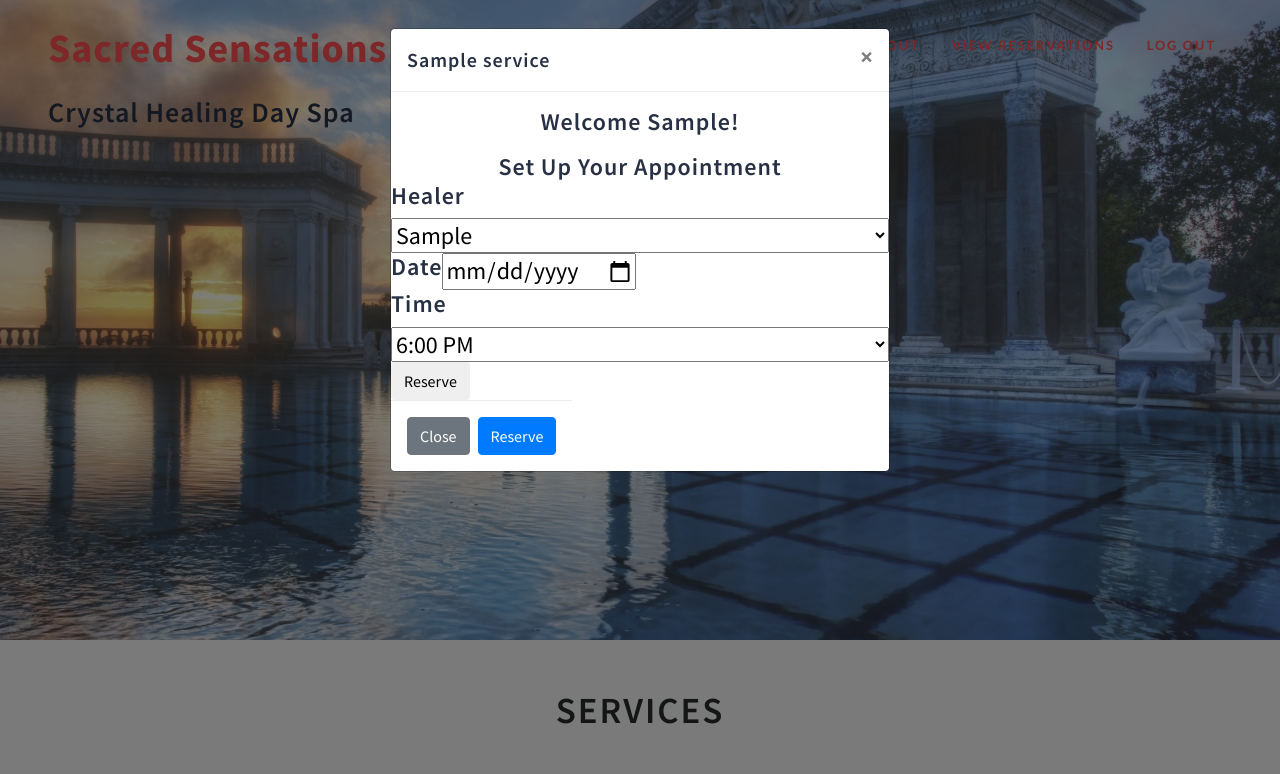
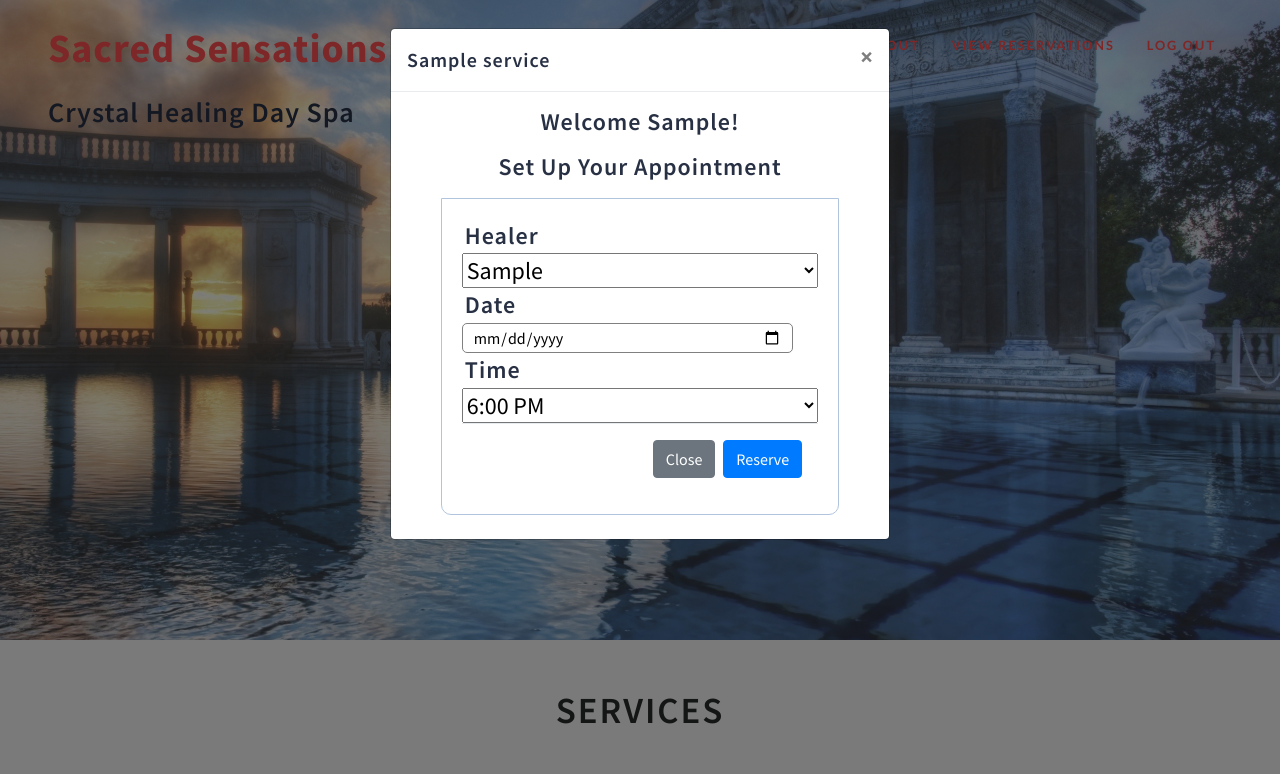
Before and after one commit to Giovaartavia/Database-Application, a PHP site: page / in a window 1280 px wide, after a click that opens the changed part. Shown: the top 774 px of the page. Run offline with PHP 8.4, Linux system fonts and the light colour scheme; the visitor is signed in with stand-in values (Sample User, id 1); tables that the repository leaves empty or names only in its code hold one stand-in row (values such as "Sample post"); data that the repository does not hold is empty; some libraries are stand-ins or nearby versions.

Commit message:
Added styling to make reservation in index

```diff
--- /dev/null
+++ b/css/appointment.css
@@ -0,0 +1,50 @@
+form, .content {
+    width: 80%;
+    margin: 0px auto;
+    padding: 20px;
+    border: 1px solid #B0C4DE;
+    background: white;
+    border-radius: 0px 0px 10px 10px;
+    margin-bottom: 1.5rem;
+    margin-top: 1rem;
+  }
+  /* .input-group {
+    margin: 10px 0px 10px 0px;
+  } */
+  .input-group label {
+    display: block;
+    text-align: left;
+    margin: 3px;
+  }
+  .input-group input {
+    height: 30px;
+    width: 93%;
+    padding: 5px 10px;
+    font-size: 16px;
+    border-radius: 5px;
+    border: 1px solid gray;
+  }
+  /* .btn {
+    padding: 10px;
+    font-size: 15px;
+    color: white;
+    background: #5F9EA0;
+    border: none;
+    border-radius: 5px;
+  } */
+  .error {
+    width: 92%;
+    margin: 0px auto;
+    padding: 10px;
+    border: 1px solid #a94442;
+    color: #a94442;
+    background: #f2dede;
+    border-radius: 5px;
+    text-align: left;
+  }
+  .success {
+    color: #3c763d;
+    background: #dff0d8;
+    border: 1px solid #3c763d;
+    margin-bottom: 20px;
+  }
--- a/index.php
+++ b/index.php
@@ -25,6 +25,7 @@
     <link rel="stylesheet" href="css/bootstrap.css">
     <!-- Bootstrap-Core-CSS -->
     <link rel="stylesheet" href="css/style.css" type="text/css" media="all" />
+    <link rel="stylesheet" href="css/appointment.css" type="text/css" media="all" />
     <!-- Style-CSS -->
     <!-- font-awesome-icons -->
     <link href="css/font-awesome.css" rel="stylesheet">
--- a/php/index_post.php
+++ b/php/index_post.php
@@ -117,14 +117,12 @@ while ($row = mysqli_fetch_assoc($result))
                                 <input type='hidden' name='ServiceID' value='$ID'>
                                 </div>
 
-                                <div class='input-group'>
-                                <button type='submit' class='btn' name='reg_appt'>Reserve</button>
+                                <div class='modal-footer input-group'>
+                                    <button type='button' class='btn btn-secondary' data-dismiss='modal'>Close</button>
+                                    <button type='submit' class='btn btn-primary' name='reg_appt'>Reserve</button>
                                 </div>
                             </form>
                             ";
-                            echo "<div class='modal-footer'>";
-                                echo "<button type='button' class='btn btn-secondary' data-dismiss='modal'>Close</button>";
-                                echo "<button type='button' class='btn btn-primary'>Reserve</button>";
                         }
                         else {
                             //User not Logged In:
```
